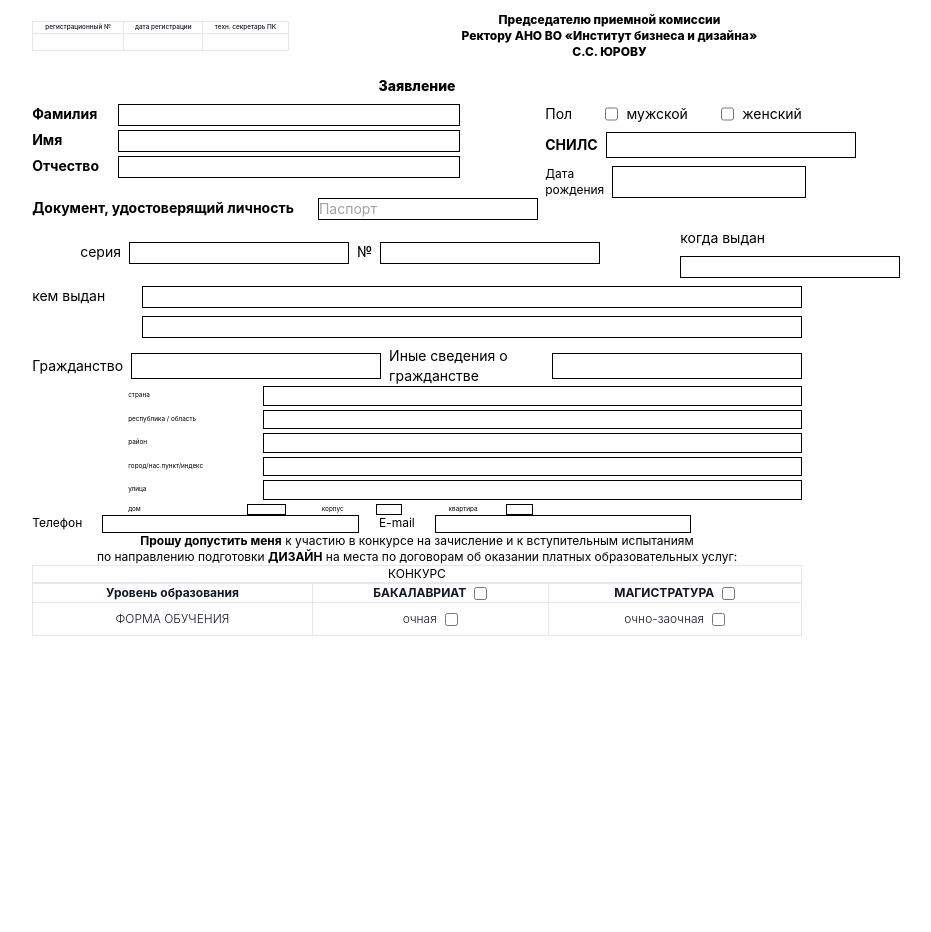
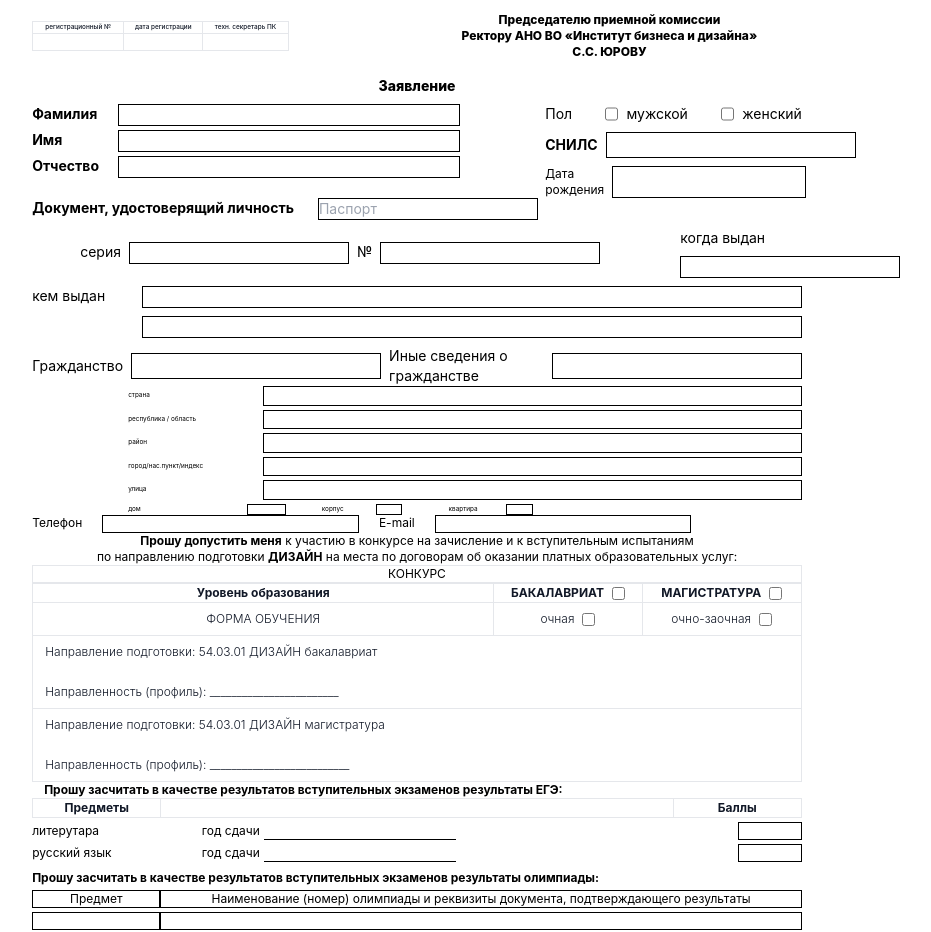
Before and after one commit to Roseskk/registrationform, a Next.js app: page / in a window 1280 px wide. Shown: the top 932 px of the page, without its empty margins (223-1154 px from the left). Built offline with nearby package versions, Linux system fonts and the light colour scheme.

Commit message:
initial coomit

```diff
--- a/pages/index.js
+++ b/pages/index.js
@@ -166,7 +166,7 @@ export default function Home() {
                       <p className={'text-center'}><strong>Прошу допустить меня</strong> к участию в конкурсе на зачисление и к вступительным испытаниям<br/>
                           по направлению подготовки <strong>ДИЗАЙН</strong> на места по договорам об оказании платных образовательных услуг:</p>
                   </div>
-
+                  <div className={'w-full'}>
                       <table className="w-full border text-center">
                           <caption className={'text-xs border'}>КОНКУРС</caption>
                           <thead className="border-b">
@@ -206,8 +206,80 @@ export default function Home() {
                                   </label>
                               </td>
                           </tr>
+                          <tr className="border-b ">
+                              <td className="text-xs text-left w-full  font-bold text-gray-900 font-light px-3 py-2 whitespace-nowrap gap-1 flex flex-col ">
+                                  <span>Направление подготовки: 54.03.01 ДИЗАЙН бакалавриат</span> <br />
+                                  <span>Направленность (профиль): ________________________</span>
+
+                              </td>
+                          </tr>
+                          <tr className={'w-full'}>
+                              <td className="text-xs text-left w-full  font-bold text-gray-900 font-light px-3 py-2 whitespace-nowrap gap-1 flex flex-col ">
+                                  <span>Направление подготовки: 54.03.01 ДИЗАЙН магистратура</span> <br />
+                                  <span>Направленность (профиль): __________________________</span>
+                              </td>
+                          </tr>
                           </tbody>
                       </table>
+                  </div>
+                  <div className={'w-full flex flex-col gap-0'}>
+                      <span className={'font-bold text-xs pl-3'}>Прошу засчитать в качестве результатов вступительных экзаменов результаты ЕГЭ:</span>
+                      <table className="w-full border text-center">
+                          <thead className="border-b w-full">
+                          <tr className={'w-full'}>
+                              <th scope="col" className="text-xs font-bold w-1/6  text-gray-900 border-r">
+                                  Предметы
+                              </th>
+                              <th scope="col" className="text-xs font-bold w-4/6  text-gray-900 border-r">
+
+                              </th>
+                              <th scope="col" className="text-xs font-bold w-1/6  text-gray-900  border-r">
+                                 Баллы
+                              </th>
+                          </tr>
+                          </thead>
+                      </table>
+                      <div className={'text-xs w-full mt-1 flex items-center justify-between'}>
+                          <div className={'flex gap-5 items-center w-7/12'}>
+                              <span className={'w-4/12'}>литерутара</span>
+                              <div className={'flex items-center gap-1 '}>
+                                  <label>год сдачи</label>
+                                  <input className={'border-t-0 border-l-0 border-r-0 '} type={'text'}/>
+                              </div>
+                          </div>
+                          <input className={'border pl-2 pr-2   w-1/12'}/>
+                      </div>
+                      <div className={'text-xs w-full mt-1 flex items-center justify-between'}>
+                          <div className={'flex gap-5 items-center w-7/12'}>
+                              <span className={'w-4/12'}>русский язык</span>
+                              <div className={'flex items-center gap-1'}>
+                                  <label>год сдачи</label>
+                                  <input className={'border-t-0 border-l-0 border-r-0 '} type={'text'}/>
+                              </div>
+                          </div>
+                          <input className={'border pl-2 pr-2   w-1/12'}/>
+                      </div>
+                  </div>
+
+                  <div className={'flex mt-2 flex-col w-full gap-1'}>
+                      <span className={'font-bold text-xs'}>Прошу засчитать в качестве результатов вступительных экзаменов результаты олимпиады:</span>
+                      <div className={'w-full flex text-xs items-center '}>
+                          <div className={'w-1/6 border border-black text-center'}><span>Предмет</span></div>
+                          <div className={'w-5/6 border border-black text-center'}><span>Наименование (номер) олимпиады и реквизиты документа, подтверждающего результаты</span></div>
+                      </div>
+                      <div className={'w-full flex text-xs items-center '}>
+                          <div className={'w-1/6 border border-black text-center'}><input className={'w-full border-none'} type={'text'}/> </div>
+                          <div className={'w-5/6 border border-black text-center '}><input className={'w-full border-none'}/></div>
+                      </div>
+                      <div className={'w-full flex text-xs items-center '}>
+                          <div className={'w-1/6 border border-black text-center'}><input className={'w-full border-none'} type={'text'}/> </div>
+                          <div className={'w-5/6 border border-black text-center '}><input className={'w-full border-none'}/></div>
+                      </div>
+                      <div className={'w-full flex text-xs items-center '}>
+                          <div className={'w-1/6 border border-black text-center'}><input className={'w-full border-none'} type={'text'}/> </div>
+                          <div className={'w-5/6 border border-black text-center '}><input className={'w-full border-none'}/></div>
+                      </div>
+                  </div>
 
               </div>
           </form>
--- a/tailwind.config.js
+++ b/tailwind.config.js
@@ -16,7 +16,8 @@ module.exports = {
       },
       fontSize:{
         xxs: '0.4rem',
-        x2s: '0.4rem'
+        x2s: '0.4rem',
+        xls: '0.6rem'
       }
     },
   },
```
Lines whose indentation alone changed are shown as unchanged.
